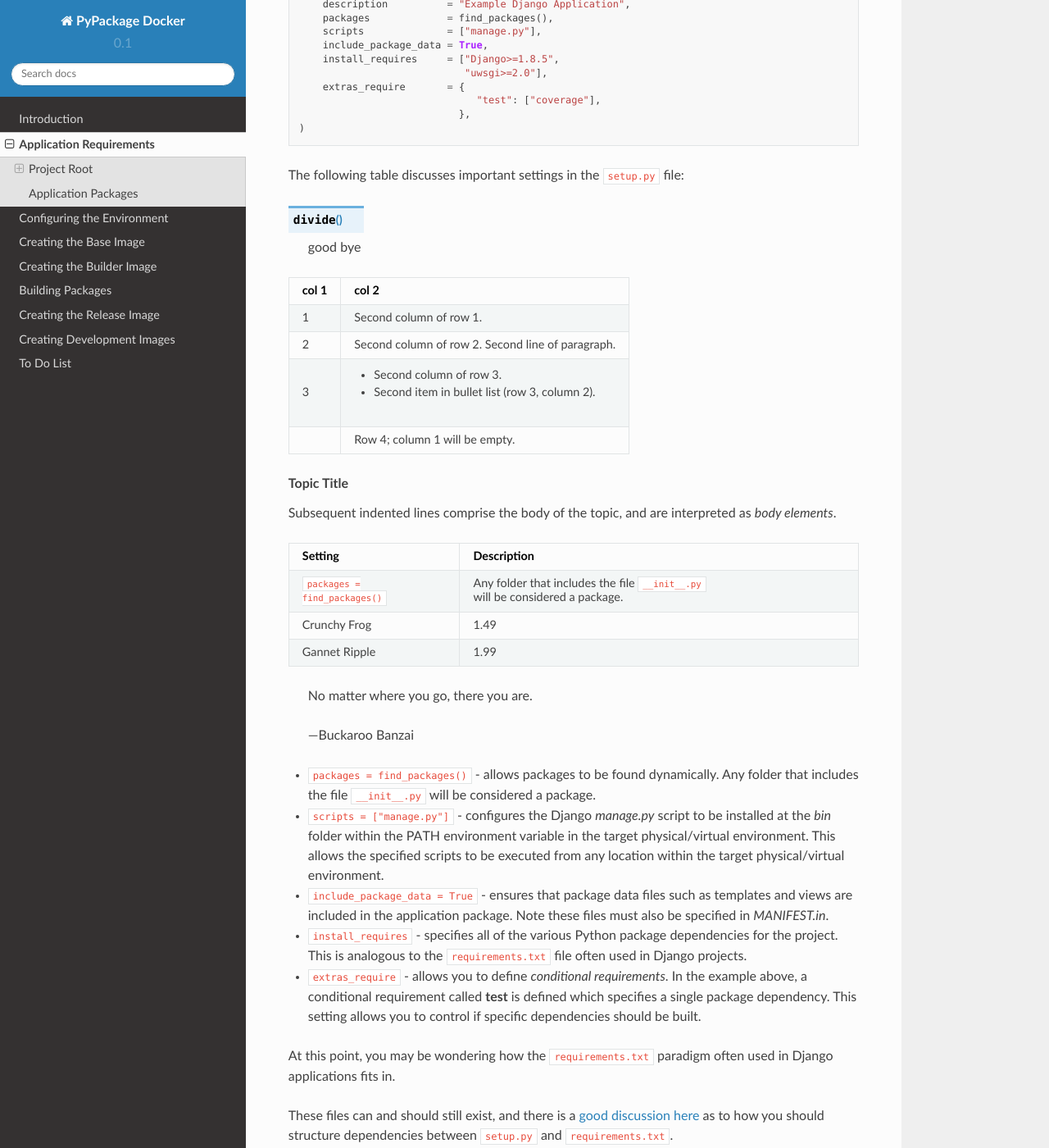
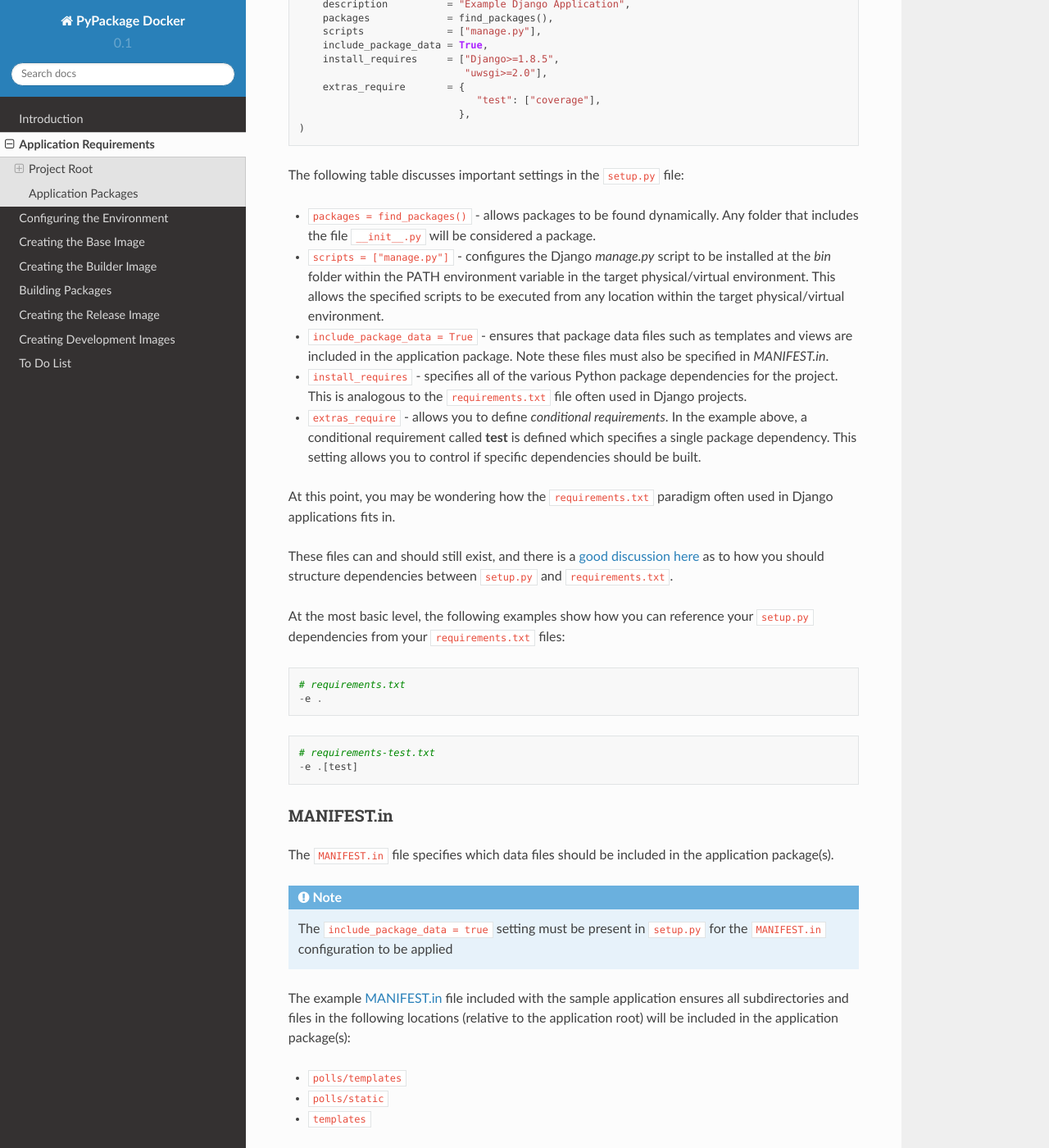
Before and after one commit to cloudhotspot/pypackage-docker, a Sphinx documentation site: the page built from docs/application_requirements.rst, in a window 1280 px wide and 1400 px high, scrolled down 991 px. Shown: the whole window at 82% size. Built offline with Sphinx 7.4.7 and the Read the Docs theme 2.0.0, drawn with Linux system fonts in a browser that asks for light colours.

Commit message:
Remove test document elements

```diff
--- a/docs/application_requirements.rst
+++ b/docs/application_requirements.rst
@@ -49,53 +49,6 @@ A sample |setup_py| file is included in the PyPackage Docker repository::
 
 
 The following table discusses important settings in the ``setup.py`` file:
-
-..  function:: divide
-
-  good bye
-
-=====  =====
-col 1  col 2
-=====  =====
-1      Second column of row 1.
-2      Second column of row 2.
-       Second line of paragraph.
-3      - Second column of row 3.
-
-       - Second item in bullet
-         list (row 3, column 2).
-\      Row 4; column 1 will be empty.
-=====  =====
-
-.. topic:: Topic Title
-   :name: mytopic
-
-   Subsequent indented lines comprise
-   the body of the topic, and are
-   interpreted as *body elements*.
-
-
-.. list-table::
-   :widths: 15 35
-   :header-rows: 1
-
-   * - Setting
-     - Description
-   * - ``packages = find_packages()``
-     - Allows packages to be found dynamically.
-       ----
-       Any folder that includes the file ``__init__.py`` will be considered
-       a package.
-   * - Crunchy Frog
-     - 1.49
-   * - Gannet Ripple
-     - 1.99
-
-.. epigraph::
-
-   No matter where you go, there you are.
-
-   -- Buckaroo Banzai
 
 * ``packages = find_packages()`` - allows packages to be found dynamically.  Any folder that includes the file ``__init__.py`` will be considered a package.
 
```
